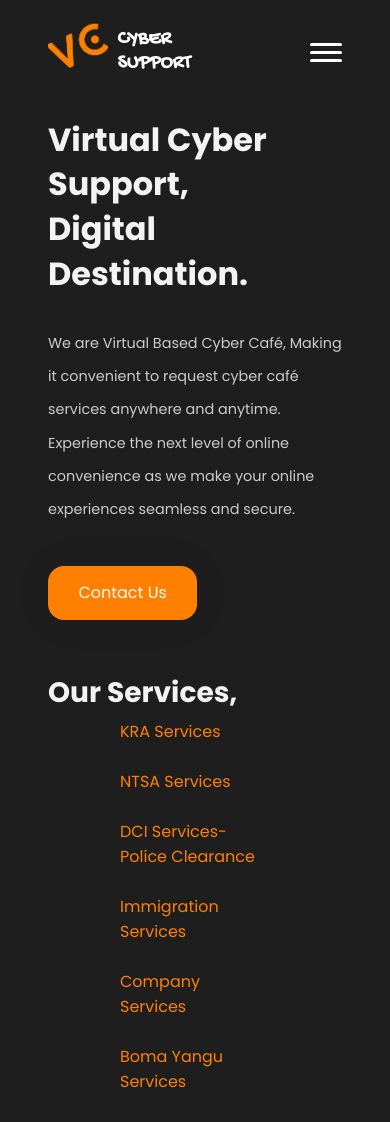
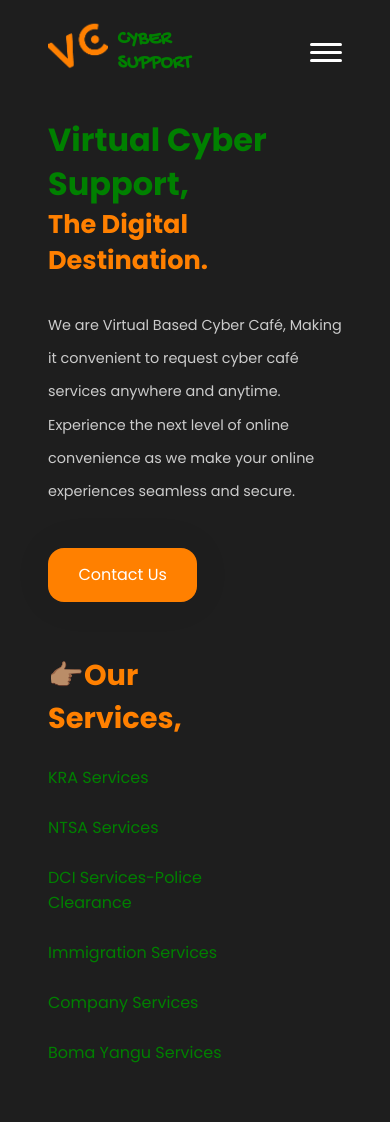
Before and after one commit to swe-robertkibet/Cyber-App, a plain HTML site: page index.html in a window 390 px wide. Shown: the top 1122 px of the page. Drawn offline with Linux system fonts and the light colour scheme; a web font is replaced by a local one.

Commit message:
Changes to Colors

```diff
--- a/index.html
+++ b/index.html
@@ -37,8 +37,12 @@
                     <div class="left">
                         <div class="big-tittle">
                             <h1>Virtual Cyber Support,</h1>
-                            <h1>Digital Destination.</h1>
                         </div>
+
+                        <div class="big-title2">
+                            <h1>The Digital Destination.</h1>
+                        </div>
+
                         <p class="text">
                             We are Virtual Based Cyber Café, Making it convenient to request cyber café services anywhere and anytime. Experience the next level of online convenience as  we make your online experiences seamless and secure.</p>
                         <div class="cta">
@@ -47,11 +51,8 @@
                     </div>
 
                     <div class="right">
-                        <div class="services-tittle">
-                            <h3>Our services,</h3>
-                        </div>
-
-                        <div class="services-list">
+                        <div class="services-content">
+                            <h3>👉🏽Our services,</h3>
                             <ul>
                                 <li><a href="#">KRA Services</a></li>
                                 <li><a href="#">NTSA Services</a></li>
@@ -59,7 +60,6 @@
                                 <li><a href="#">Immigration Services</a></li>
                                 <li><a href="#">Company Services</a></li>
                                 <li><a href="#">Boma Yangu Services</a></li>
-
                             </ul>
                         </div>
                     </div>
--- a/style.css
+++ b/style.css
@@ -9,6 +9,7 @@
     --darkTwo: #fff;
     --lightOne: #ccc;
     --lightTwo: #e7e3e3;
+    --secondaryColor: green;
 }
 
 *,
@@ -82,7 +83,7 @@ header .container {
 
 .logo h3 {
     font-family: 'Gochi Hand', cursive;
-    color: var(--darkTwo);
+    color: var(--secondaryColor);
     font-size: 1.55rem;
     line-height: 1.2;
     font-weight: 700;
@@ -98,7 +99,7 @@ header .container {
 }
 
 .links a{
-    color: var(--lightTwo);
+    color: var(--secondaryColor);
     margin-left: 4.5rem;
     display: inline-block; /*To make sure the paddings and margins will be respected*/
     transition: 0.3s;
@@ -191,7 +192,14 @@ header .container {
 
 .big-tittle {
     font-size: 1.4rem;
-    color: var(--darkOne);
+    color: var(--secondaryColor);
+    text-transform: capitalize;
+    line-height: 1.4;
+}
+
+.big-title2 {
+    font-size: 1.4rem;
+    color: var(--mainColor);
     text-transform: capitalize;
     line-height: 1.4;
 }
@@ -212,9 +220,9 @@ header .container {
 .right {
     font-size: 1.4rem;
 }
-.right .services-tittle  {
+.right .services-content h3{
     font-size: 1.8rem;
-    color: var(--darkOne);
+    color: var(--mainColor);
     text-transform: capitalize;
     padding-bottom: 25px;
     margin-top: 20px;
@@ -222,23 +230,22 @@ header .container {
 
 
 
-.right .services-list ul {
+.right .services-content ul {
     list-style: none;
 }
 
-.right .services-list li {
+.right .services-content li {
     padding-bottom: 25px;
 }
 
 
-.right .services-list a{
-    color: var(--mainColor);
-    margin-left: 4.5rem;
+.right .services-content a{
+    color: var(--secondaryColor);
     display: inline-block; /*To make sure the paddings and margins will be respected*/
     transition: 0.3s;
 }
 
-.right .services-list a:hover {
+.right .services-content a:hover {
     color: var(--hoverColor);
     transform: scale(1.05);
 }
@@ -350,6 +357,13 @@ header .container {
         font-size: 1rem;
     }
 
+    .big-title2 {
+        font-size: .8rem;
+        color: var(--mainColor);
+        text-transform: capitalize;
+        line-height: 1.4;
+    }
+
     .text {
         font-size: 0.9rem;
         transform: none;
@@ -371,23 +385,23 @@ header .container {
         margin-top: 20px;
     }
 
-    .right .services-list ul {
+    .right .services-content ul {
         list-style: none;
     }
 
-    .right .services-list li {
+    .right .services-content li {
         padding-bottom: 25px;
     }
 
 
-    .right .services-list a{
+    .right .services-contentervices-list a{
         color: var(--mainColor);
         margin-left: 4.5rem;
         display: inline-block; /*To make sure the paddings and margins will be respected*/
         transition: 0.3s;
     }
 
-    .right .services-list a:hover {
+    .right .services-content a:hover {
         color: var(--hoverColor);
         transform: scale(1.05);
     }
```
